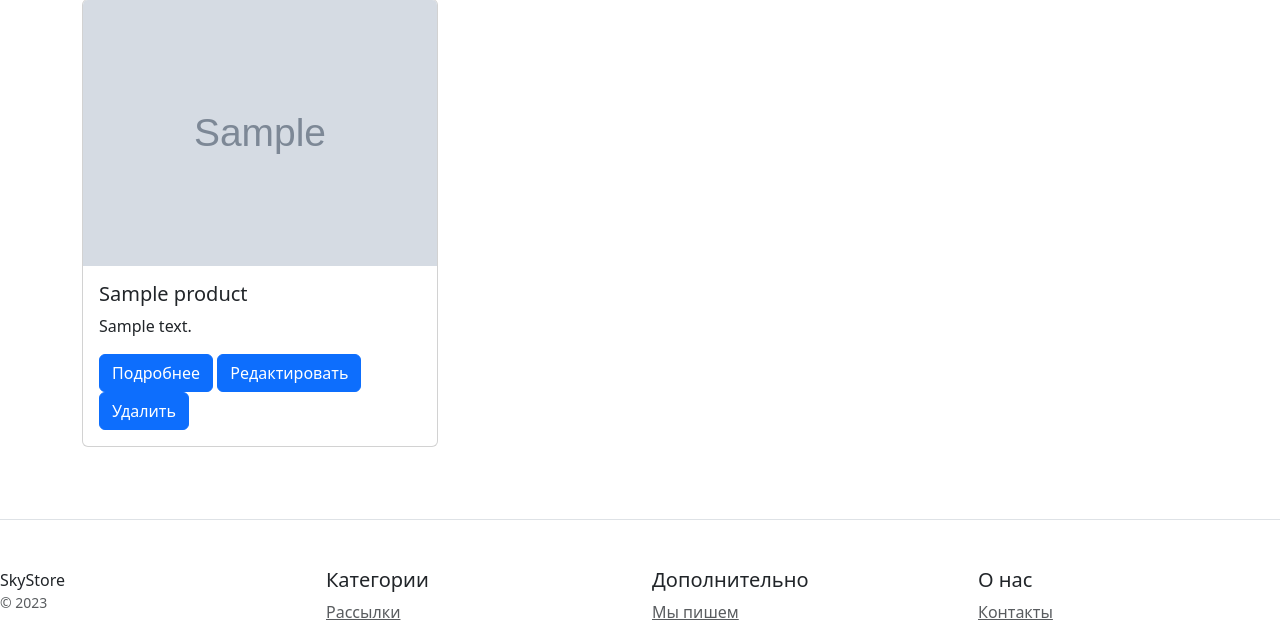
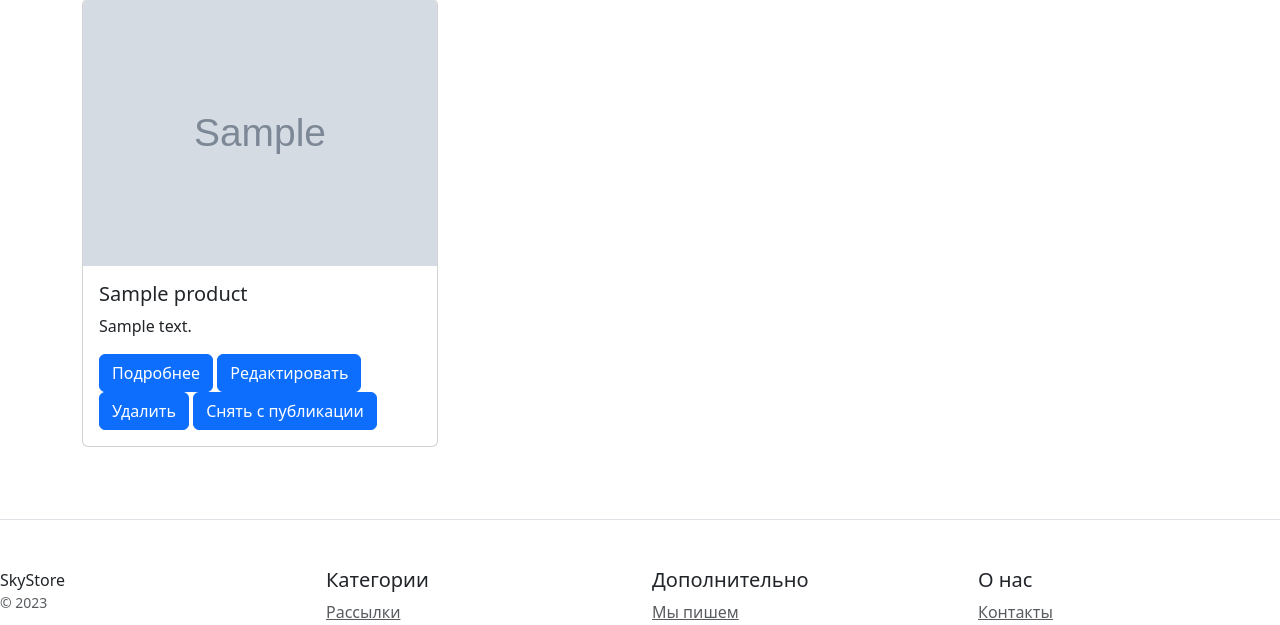
Before and after one commit to Dima-Gruzdev/DjangoPython1, a Django app: page / in a window 1280 px wide. Shown: the part 394-1019 px from the top of the page. Run offline with Django 5.2, Linux system fonts and the light colour scheme; a user stored in the database is signed in; tables that the repository leaves empty hold one stand-in row (values such as "Sample post"); grey boxes marked "Sample" are stand-in pictures; parts of the project's set-up code (start-up, migrations or seed data) failed here and were passed over; some libraries are stand-ins or nearby versions.

Commit message:
homework django 28 correct 3

```diff
--- a/catalog/forms.py
+++ b/catalog/forms.py
@@ -1,3 +1,5 @@
+import os
+
 from django import forms
 from catalog.models import Product
 from django.core.exceptions import ValidationError
@@ -12,7 +14,7 @@ FORBIDDEN_WORDS = {
 class ProductForm(forms.ModelForm):
     class Meta:
         model = Product
-        fields = ['name','description', 'image', 'category_product', 'price_to_buy']
+        fields = ['name','description', 'image', 'category_product', 'price_to_buy', 'is_published']
 
     def __init__(self, *args, **kwargs):
         super(ProductForm, self).__init__(*args, **kwargs)
@@ -56,11 +58,16 @@ class ProductForm(forms.ModelForm):
 
     def clean_image(self):
         image = self.cleaned_data.get('image')
-
-        mime = image.content_type
-        if mime not in ['image/jpeg', 'image/png']:
-            raise ValidationError('Формат файла должен быть JPEG или PNG.')
-        max_size = 5 * 1024 * 1024
-        if image.size > max_size:
+        if image:
+            if hasattr(image, 'content_type'):
+                content_type = image.content_type
+                if content_type not in ['image/jpeg', 'image/png']:
+                    raise ValidationError('Поддерживаемые форматы: JPEG и PNG.')
+            else:
+                ext = os.path.splitext(image.name)[1].lower()
+                if ext not in ['.jpg', '.jpeg', '.png']:
+                    raise ValidationError('Формат файла должен быть JPEG или PNG.')
+            max_size = 5 * 1024 * 1024
+            if image.size > max_size:
                 raise ValidationError('Размер файла не должен превышать 5 МБ.')
         return image
--- a/catalog/templates/products/product_list.html
+++ b/catalog/templates/products/product_list.html
@@ -27,10 +27,10 @@
                             {% if perms.catalog.delete_product or user == product.owner %}
                                 <a href="{% url 'catalog:product_delete' product.pk %}" class="btn btn-primary">Удалить</a>
                             {% endif %}
-                            {% if perms.catalog.can_unpublish_product and catalog.is_published %}
-                                <form method="post" class="d-inline" action="{% url 'catalog:unpublish_product' %}">
+                            {% if perms.catalog.can_unpublish_product and product.is_published %}
+                                <form method="post" class="d-inline" action="{% url 'catalog:unpublish_product' product.pk %}">
                                 {% csrf_token %}
-                                <button type="submit" class="p-2 btn btn-outline-primary">Снять с публикации </button>
+                                <button type="submit" class="btn btn-primary">Снять с публикации</button>
                                 </form>
                             {% endif %}
                         {% else %}
--- a/catalog/views.py
+++ b/catalog/views.py
@@ -74,4 +74,4 @@ class UnpublishProductView(LoginRequiredMixin, View):
         product.is_published = False
         product.save()
         messages.success(request, f'Продукт "{product.name}" снят с публикации.')
-        return redirect('product_list')
+        return redirect('catalog:product_list')
```
